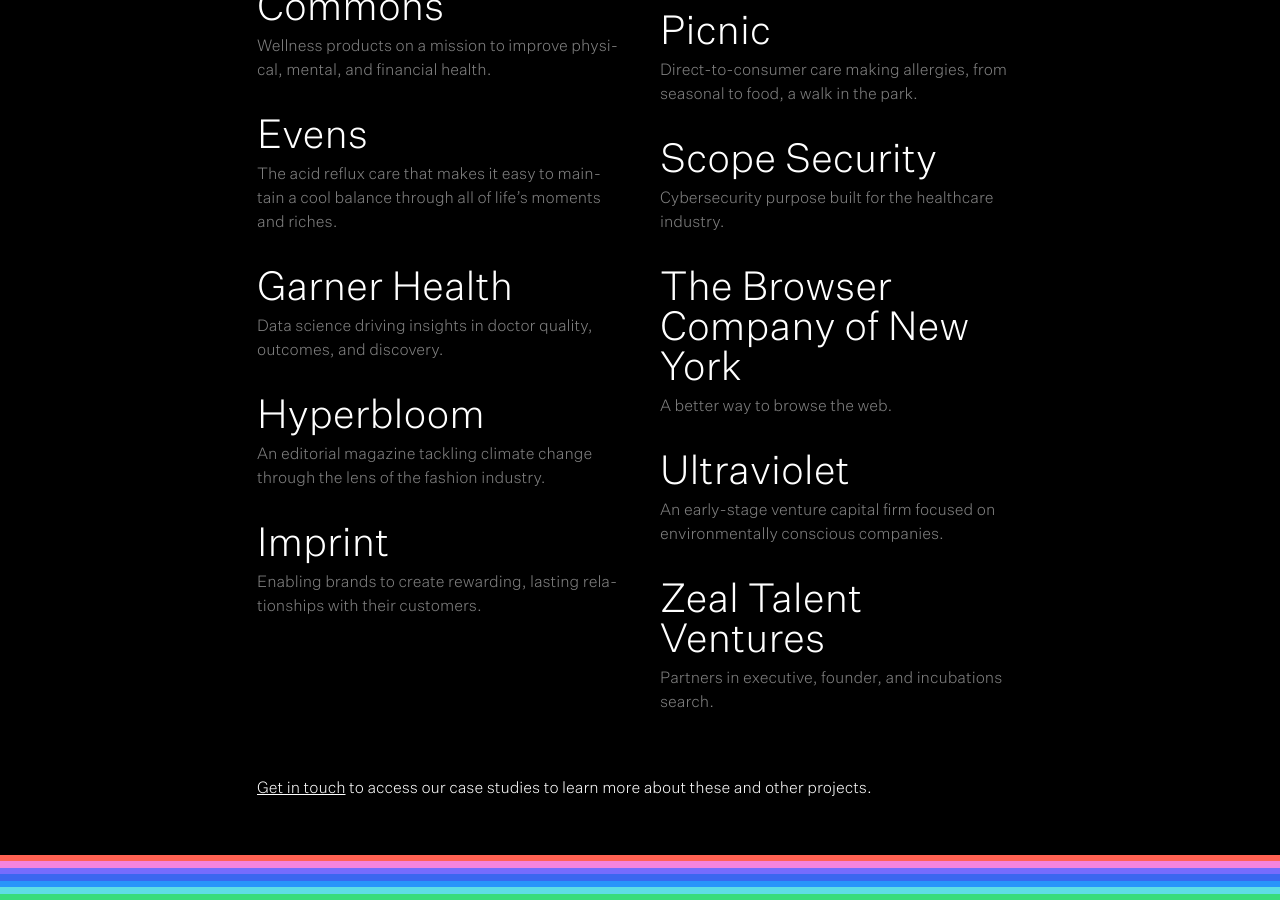
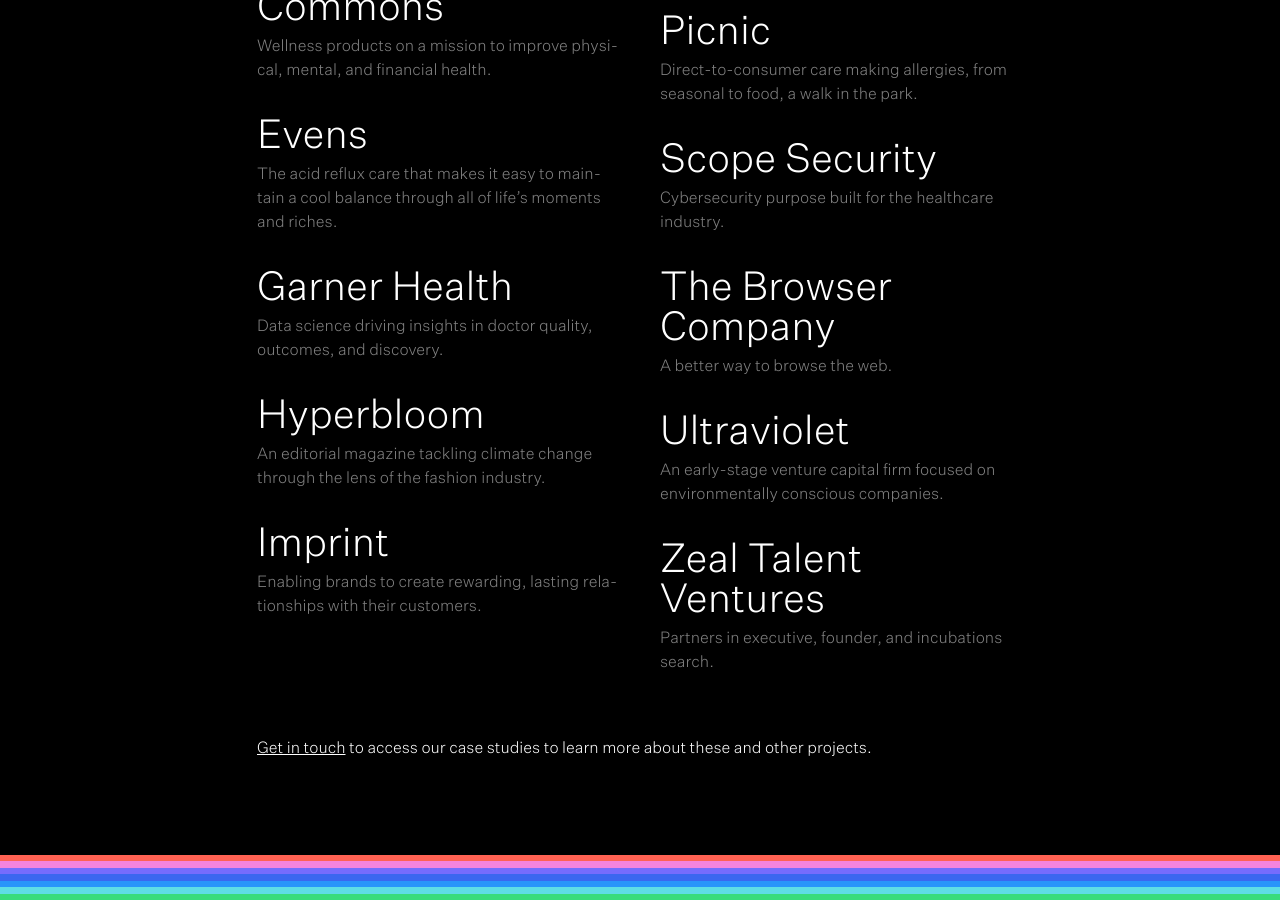
Before and after one commit to onymco/onym.co, a Jekyll site: the page built from names.md, in a window 1280 px wide and 900 px high, scrolled down 928 px. Built offline with Jekyll 4.4.1, drawn with Linux system fonts in a browser that asks for light colours; our own code applies the rules of GitHub Pages for plain Markdown files.

Commit message:
Shorten Browser Company

```diff
--- a/names.md
+++ b/names.md
@@ -40,7 +40,7 @@ Below are some of the companies and products we have had the pleasure of working
   Direct-to-consumer care making allergies, from seasonal to food, a walk in the park.
 - ## Scope Security
   Cybersecurity purpose built for the healthcare industry.
-- ## The Browser Company of New York
+- ## The Browser Company
   A better way to browse the web.
 - ## Ultraviolet
   An early-stage venture capital firm focused on environmentally conscious companies.
```
